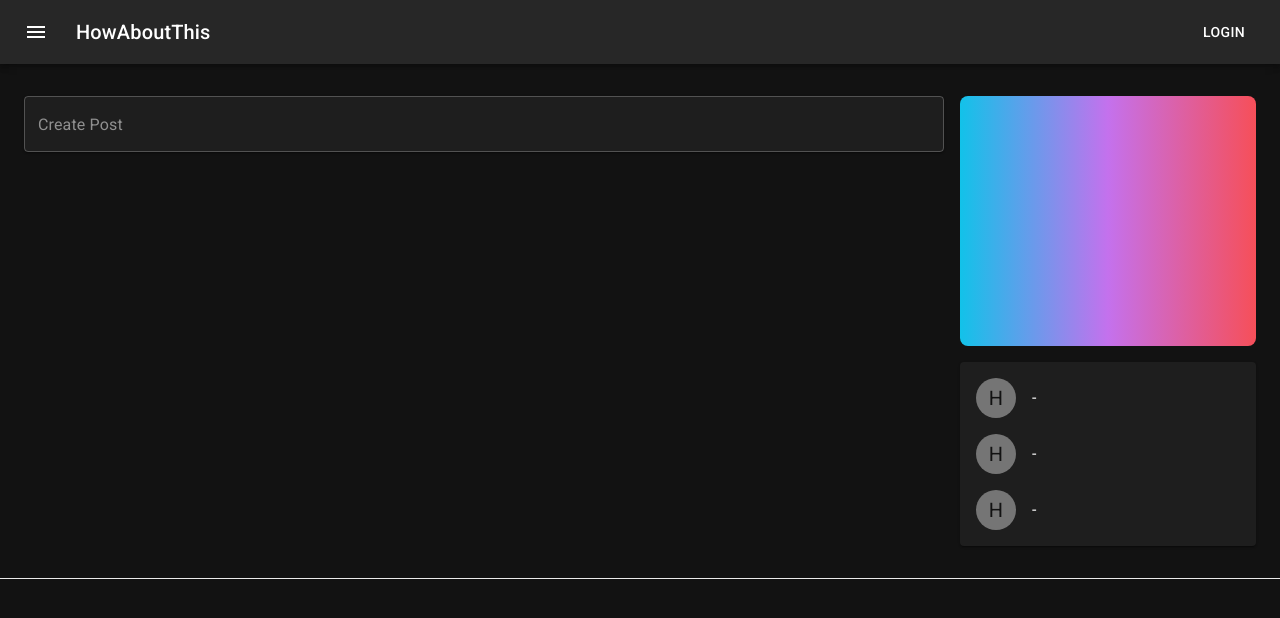
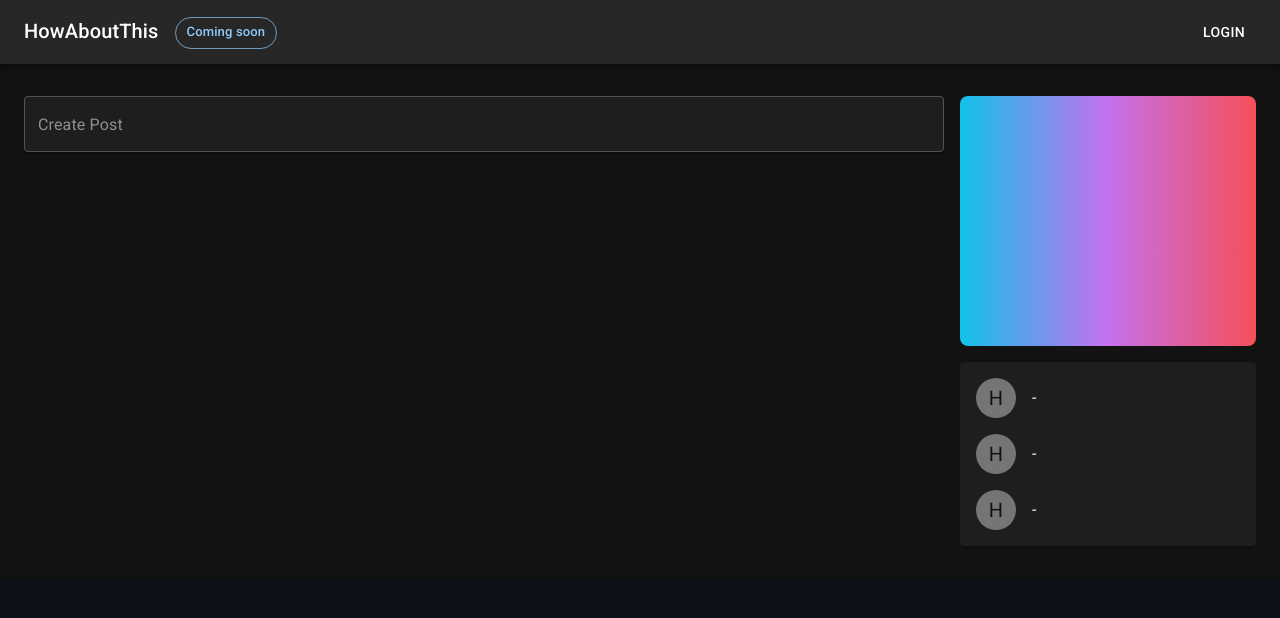
Before and after one commit to genexu/how-about-this-frontend, a Next.js app: page / in a window 1280 px wide. Shown: the top 618 px of the page. Built offline with nearby package versions, Linux system fonts and the light colour scheme.

Commit message:
Remove Header menu and Footer, add status chip

```diff
--- a/components/Header.jsx
+++ b/components/Header.jsx
@@ -1,5 +1,5 @@
 import AppBar from '@mui/material/AppBar';
-import Box from '@mui/material/Box';
+import Chip from '@mui/material/Chip';
 import Toolbar from '@mui/material/Toolbar';
 import Typography from '@mui/material/Typography';
 import Button from '@mui/material/Button';
@@ -9,11 +9,9 @@ import MenuIcon from '@mui/icons-material/Menu';
 const Header = () => (
   <AppBar position="static">
     <Toolbar>
-      <IconButton size="large" edge="start" color="inherit" aria-label="menu" sx={{ mr: 2 }}>
-        <MenuIcon />
-      </IconButton>
       <Typography variant="h6" component="div" sx={{ flexGrow: 1 }}>
         HowAboutThis
+        <Chip label="Coming soon" color="primary" variant="outlined" sx={{ marginLeft: 2 }} />
       </Typography>
       <Button color="inherit">Login</Button>
     </Toolbar>
--- a/components/Layout.jsx
+++ b/components/Layout.jsx
@@ -22,7 +22,6 @@ const Layout = ({ children }) => (
     <StyledContainer component="main" maxWidth="xl">
       {children}
     </StyledContainer>
-    <Footer />
   </>
 );
 
```
